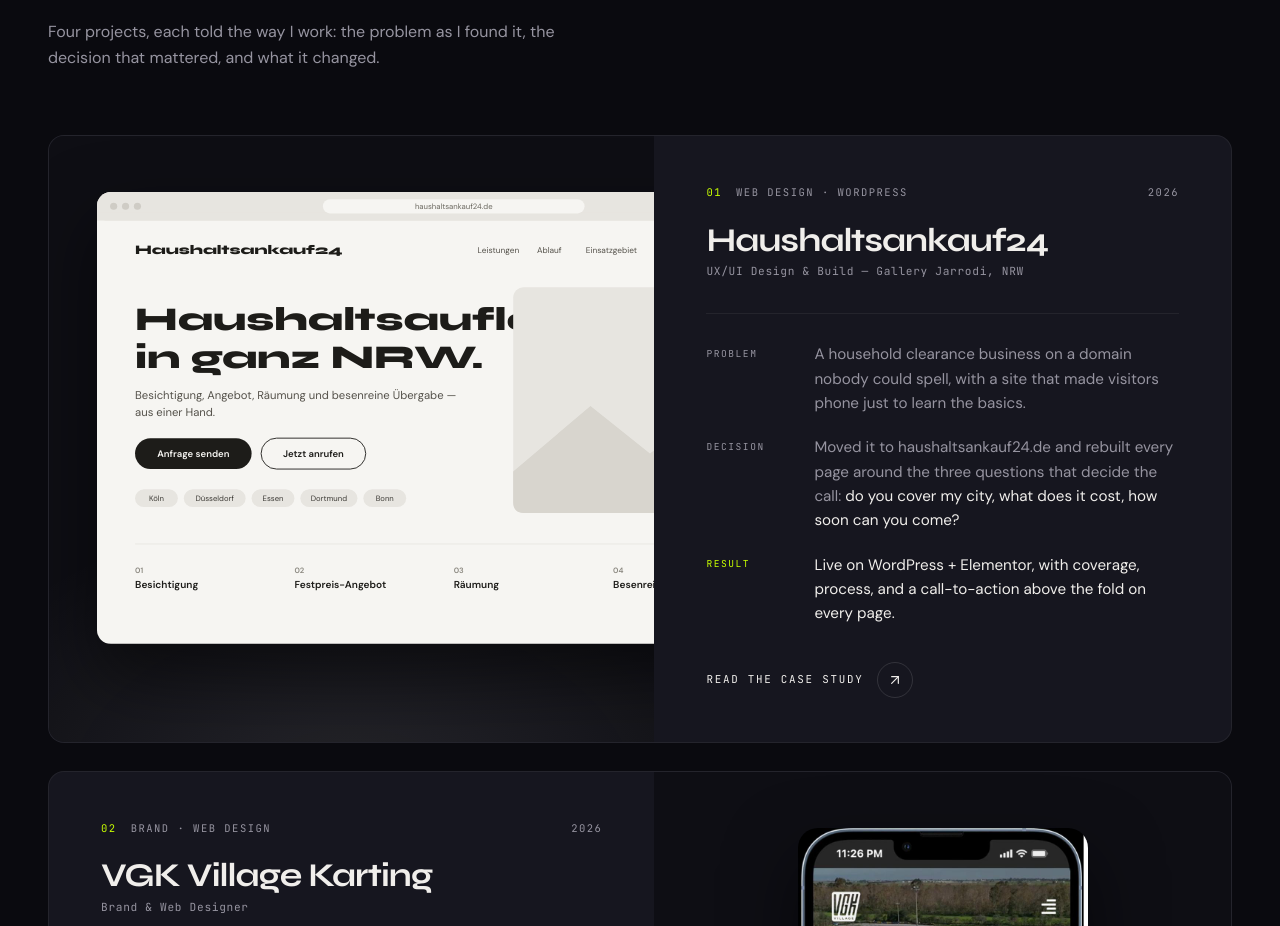
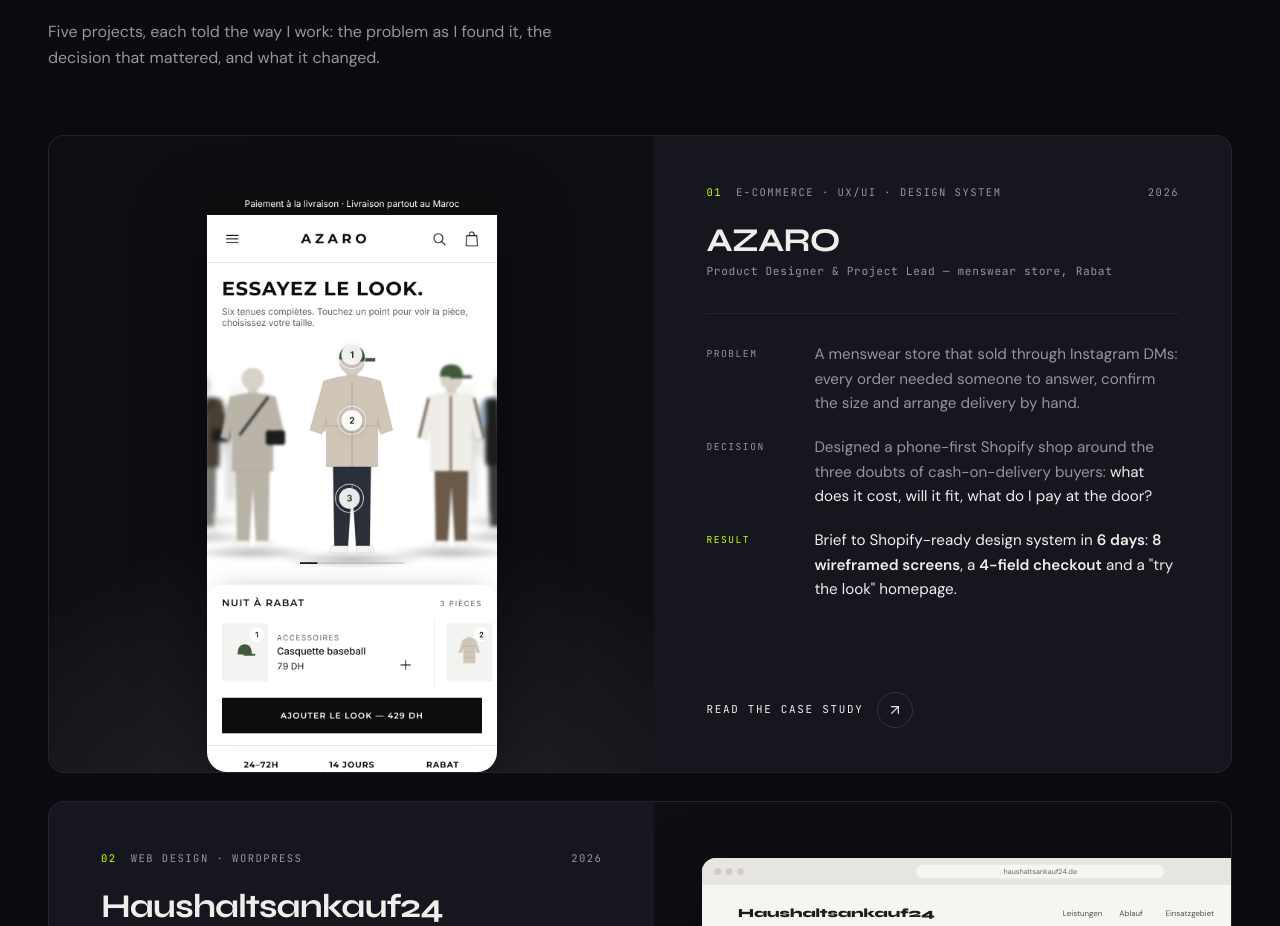
Before and after one commit to amineazd/portfolio, a plain HTML site: page index.html in a window 1280 px wide. Shown: the part 4220-5146 px from the top of the page. Drawn offline with nearby package versions, Linux system fonts and the light colour scheme.

Commit message:
Feature AZARO first in homepage Selected Work
Adds a problem / decision / result card, renumbers the others, and
updates the intro to five projects.

Co-Authored-By: Claude Opus 5.5 <noreply@anthropic.com>
Claude-Session: https://claude.ai/code/session_01QVg7UdSLUeHN8vZTKjdWEE

```diff
--- a/index.html
+++ b/index.html
@@ -323,10 +323,31 @@
 
       <div class="work-header reveal">
         <h2 class="work-heading split-heading">Complex problems, made simple.</h2>
-        <p class="work-intro">Four projects, each told the way I work: the problem as I found it, the decision that mattered, and what it changed.</p>
+        <p class="work-intro">Five projects, each told the way I work: the problem as I found it, the decision that mattered, and what it changed.</p>
       </div>
 
       <div class="cases">
+        <a href="project-azaro.html" class="case-card" data-project="azaro" style="--case-glow: rgba(246,245,242,0.12);">
+          <div class="case-media">
+            <img class="case-shot" src="assets/azaro_screen.png" alt="AZARO menswear shop homepage, mobile view: the Essayez le look outfit carousel" loading="lazy" decoding="async">
+          </div>
+          <div class="case-body">
+            <div class="case-meta">
+              <span class="case-num">01</span>
+              <span>E-commerce · UX/UI · Design System</span>
+              <span class="case-year">2026</span>
+            </div>
+            <h3 class="case-title">AZARO</h3>
+            <p class="case-role">Product Designer &amp; Project Lead — menswear store, Rabat</p>
+            <dl class="case-pdr">
+              <div><dt>Problem</dt><dd>A menswear store that sold through Instagram DMs: every order needed someone to answer, confirm the size and arrange delivery by hand.</dd></div>
+              <div><dt>Decision</dt><dd>Designed a phone-first Shopify shop around the three doubts of cash-on-delivery buyers: <em>what does it cost, will it fit, what do I pay at the door?</em></dd></div>
+              <div class="is-result"><dt>Result</dt><dd>Brief to Shopify-ready design system in <strong>6 days</strong>: <strong>8 wireframed screens</strong>, a <strong>4-field checkout</strong> and a "try the look" homepage.</dd></div>
+            </dl>
+            <span class="case-link">Read the case study <span class="case-arrow"><i data-lucide="arrow-up-right" class="lucide-icon"></i></span></span>
+          </div>
+        </a>
+
         <a href="project-haushaltsankauf.html" class="case-card" data-project="haushaltsankauf" style="--case-glow: rgba(246,245,242,0.10);">
           <div class="case-media is-browser">
             <!-- Placeholder render — German-language wireframe of haushaltsankauf24.de.
@@ -373,7 +394,7 @@
           </div>
           <div class="case-body">
             <div class="case-meta">
-              <span class="case-num">01</span>
+              <span class="case-num">02</span>
               <span>Web Design · WordPress</span>
               <span class="case-year">2026</span>
             </div>
@@ -394,7 +415,7 @@
           </div>
           <div class="case-body">
             <div class="case-meta">
-              <span class="case-num">02</span>
+              <span class="case-num">03</span>
               <span>Brand · Web Design</span>
               <span class="case-year">2026</span>
             </div>
@@ -415,7 +436,7 @@
           </div>
           <div class="case-body">
             <div class="case-meta">
-              <span class="case-num">03</span>
+              <span class="case-num">04</span>
               <span>E-commerce · UX Redesign</span>
               <span class="case-year">2025</span>
             </div>
@@ -436,7 +457,7 @@
           </div>
           <div class="case-body">
             <div class="case-meta">
-              <span class="case-num">04</span>
+              <span class="case-num">05</span>
               <span>Product Design · SaaS · AI</span>
               <span class="case-year">2026</span>
             </div>
```
